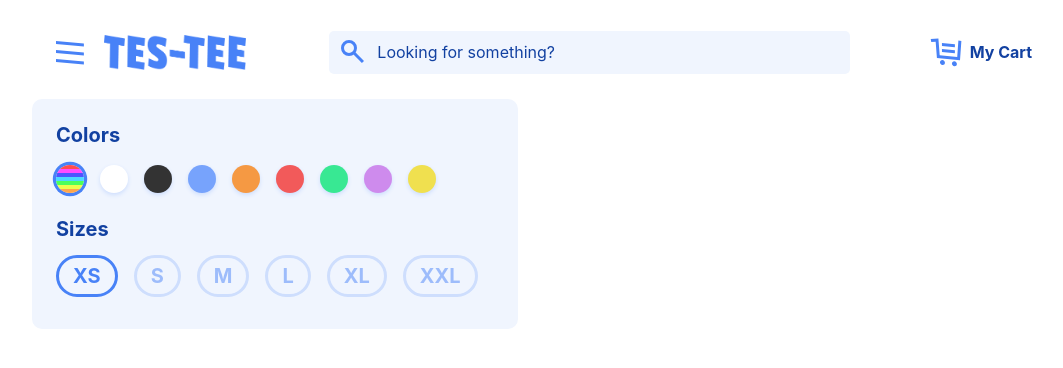
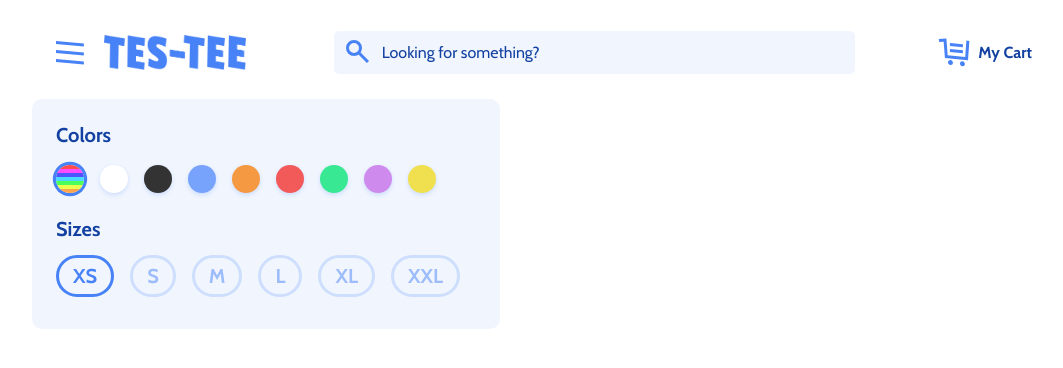
Before and after one commit to phenrique7/tes-tee-app, a Next.js app: page / in a window 1280 px wide. Shown: the top 368 px of the page, without its empty margins (96-1159 px from the left). Built offline with nearby package versions, Linux system fonts and the light colour scheme.

Commit message:
fix(theme): corrige fontFamily

```diff
--- a/styles/theme.js
+++ b/styles/theme.js
@@ -15,13 +15,8 @@ export const theme = {
     xl: '1280px',
   },
   typography: {
-    fontFamily: [
-      'Carbin',
-      '-apple-system',
-      'BlinkMacSystemFont',
-      '"Helvetica Neue"',
-      'Arial',
-      'sans-serif',
-    ].join(','),
+    fontFamily: ['Cabin', '"Helvetica Neue"', 'Arial', 'sans-serif'].join(
+      ',',
+    ),
   },
 };
```
